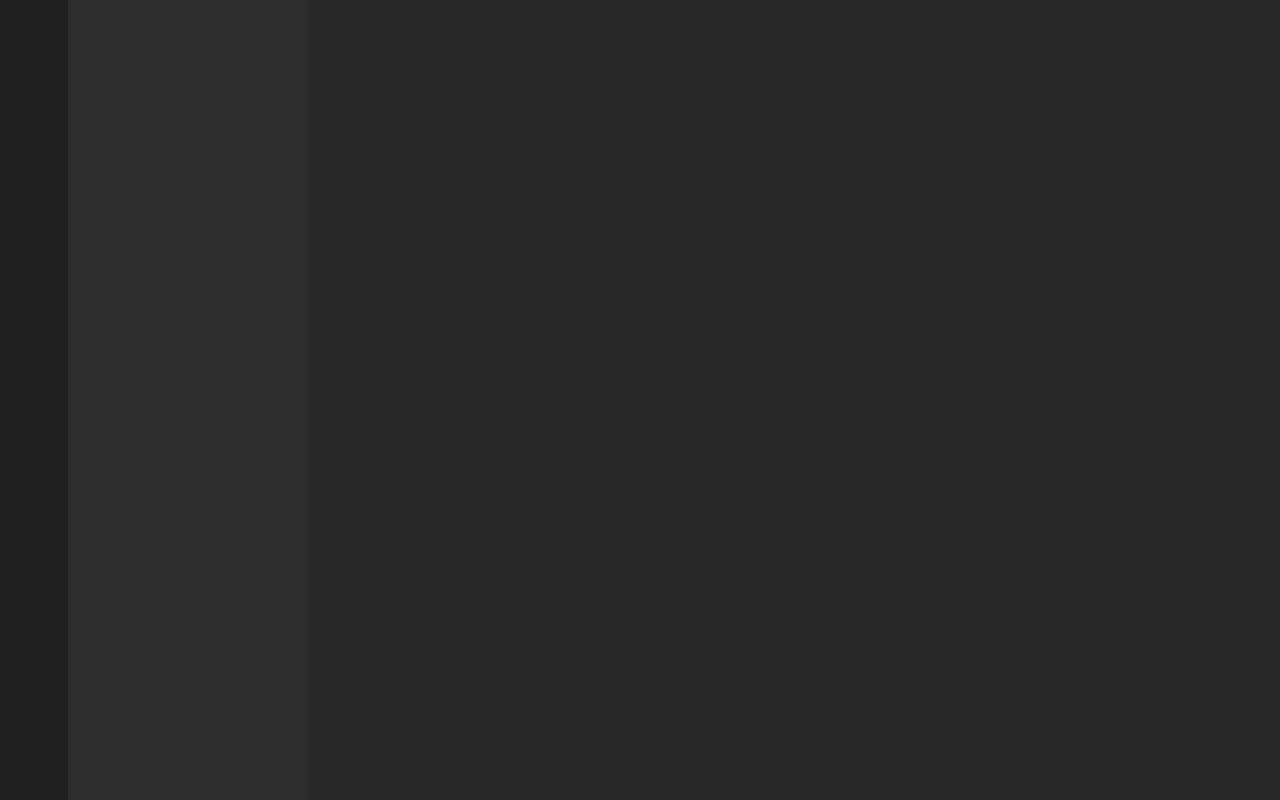
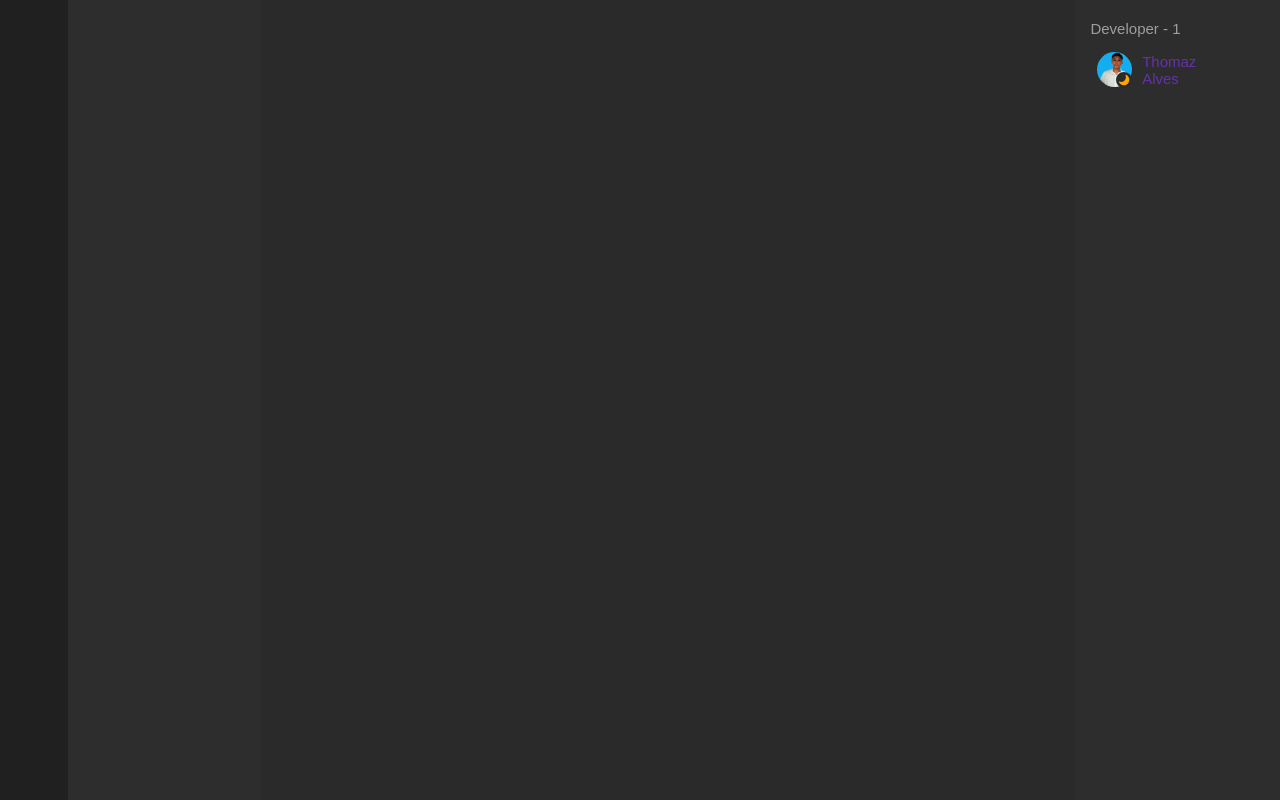
Before and after one commit to ThomazHilario/Discord-clone, a React (Vite) app: page / in a window 1280 px wide. Built offline with nearby package versions, Linux system fonts and the light colour scheme.

Commit message:
Criando o componente Members
- Representando membros do grupo

```diff
--- a/package.json
+++ b/package.json
@@ -12,6 +12,7 @@
   "dependencies": {
     "react": "^18.2.0",
     "react-dom": "^18.2.0",
+    "react-icons": "^5.0.1",
     "react-router-dom": "^6.21.3",
     "styled-components": "^6.1.8"
   },
--- a/src/Components/BrowserChat/index.jsx
+++ b/src/Components/BrowserChat/index.jsx
@@ -2,6 +2,6 @@ import styled from "styled-components";
 
 export const BrowserChat = styled.nav`
     height:100%;
-    width:30vh;
+    width:18vw;
     background-color:rgb(45,45,45);
 `
--- /dev/null
+++ b/src/Components/Members/index.jsx
@@ -0,0 +1,102 @@
+import styled from "styled-components";
+import { IoMoon } from "react-icons/io5";
+// Foto de perfil
+import FotoPerfil from '../../assets/imagens/FotoPerfil.png'
+
+export default function Members(){
+
+    // Style div members
+    const Members = styled.div`
+        height:100%;
+        width:20vw;
+        background-color:rgb(45,45,45);
+        display:flex;
+        flex-direction:column;
+        aling-items:center;
+        gap:10px;
+
+        h1{
+            color:#9E9E9E;
+            font-size:15px;
+            font-family:arial;
+            font-weight:200;
+            margin-top:20px;
+            margin-left:15px
+        }
+    `
+
+    return(
+        <Members>
+            <h1>Developer - 1</h1>
+
+            <User/>
+        </Members>
+    )
+}
+
+function User(){
+
+    // styled user
+    const User = styled.div`
+        display:flex;
+        width:90%;
+        padding:5px 10px;
+        border-radius:7px;
+        margin-left:12px;
+        align-items:center;
+        gap:10px;
+        transition:0.7s;
+        cursor:pointer;
+
+
+        img{
+            height:35px;
+            width:35px;
+            object-fit:cover;
+            border-radius:50%;
+        }
+
+        h3{
+            color:rgba(123, 53, 222, 0.7);
+            font-family:arial;
+            font-size:15px;
+            font-weight:200;
+        }
+
+        &:hover{
+            background-color:rgba(128, 128, 128, 0.200);
+        }
+    `
+
+    const Status = styled.div`
+        background-color:rgb(42, 42, 42);
+        border-radius:50%;
+        height:16px;
+        width:16px;
+        display:flex;
+        justify-content:center;
+        align-items:center;
+        position:relative;
+        left:-130px;
+        top:10px;
+
+        svg{
+            transform:rotateY(180deg)
+        }
+    `
+
+    return(
+        <User>
+            {/* imagem do dev */}
+            <img src={FotoPerfil} alt="imagem do dev"/>
+
+            {/* Nome do dev */}
+            <h3>Thomaz Alves</h3>
+
+            {/* Status */}
+            <Status>
+                <IoMoon color="orange" size={12}/>
+            </Status>
+        </User>
+    )
+}
--- a/src/Pages/Home/index.jsx
+++ b/src/Pages/Home/index.jsx
@@ -1,11 +1,26 @@
-import { ContainerDiscord } from "./style"
+import { ContainerDiscord, ContainerChat, Chat} from "./style"
 import { BrowserChat } from "../../Components/BrowserChat"
+import Members from "../../Components/Members"
 export default function Home(){
     return(
         <ContainerDiscord>
-            <BrowserChat></BrowserChat>
+            {/* Navegacao de containers */}
+            <BrowserChat>
 
+            </BrowserChat>
 
+            {/* Container Chat */}
+            <ContainerChat>
+
+                {/* Chat */}
+                <Chat>
+
+                </Chat>
+
+                {/* Component Members*/}
+                <Members/>
+
+            </ContainerChat>
         </ContainerDiscord>
     )
 }
--- a/src/Pages/Home/style.jsx
+++ b/src/Pages/Home/style.jsx
@@ -4,4 +4,17 @@ export const ContainerDiscord = styled.div`
     height:100%;
     width:100%;
     background-color:rgb(40,40,40);
+    display:flex;
 `
+
+export const ContainerChat = styled.div`
+    height:100%;
+    width:100%;
+    background-color:rgb(42,42,42);
+    display:flex;
+`
+
+export const Chat = styled.div`
+    height:100%;
+    width:100%;
+`
```
Also changed, not shown: src/Routes/index.jsx (line endings or trailing spaces), src/assets/imagens/FotoPerfil.png (added), 1 other file (tests, documents, lock files or other folders).
